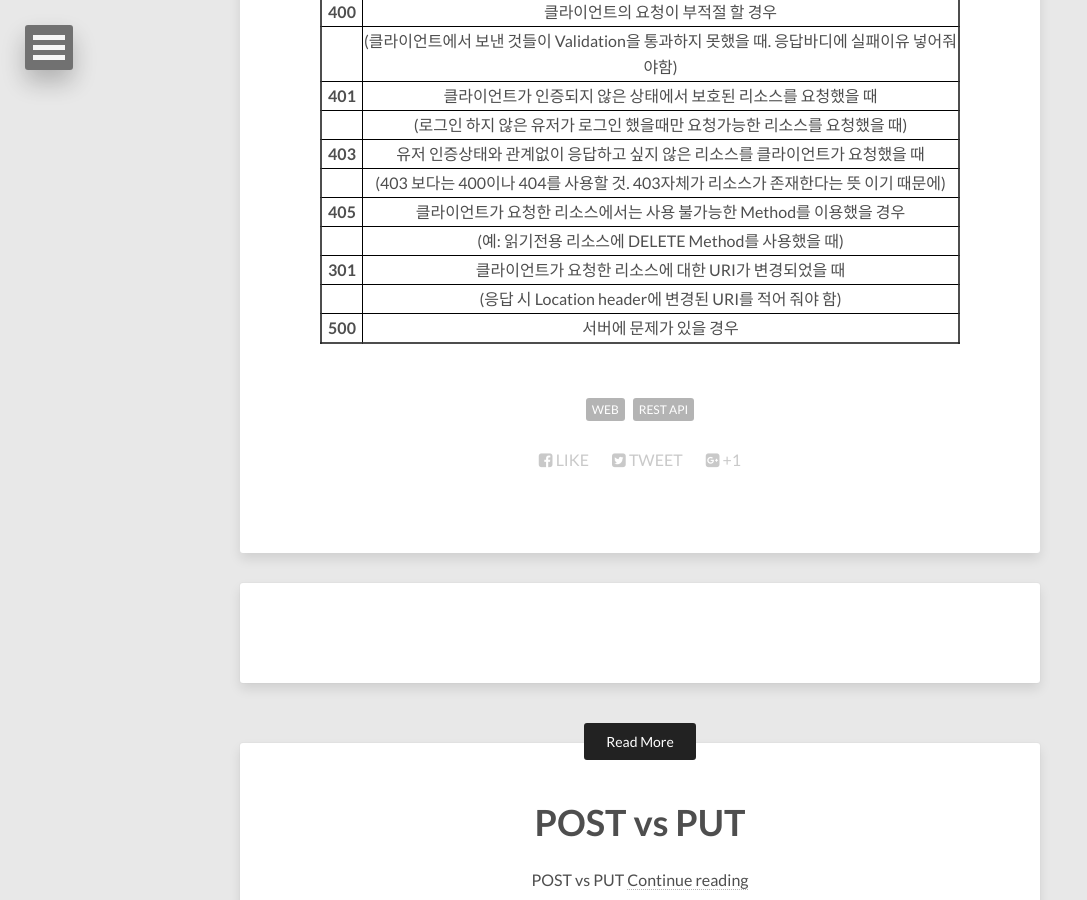
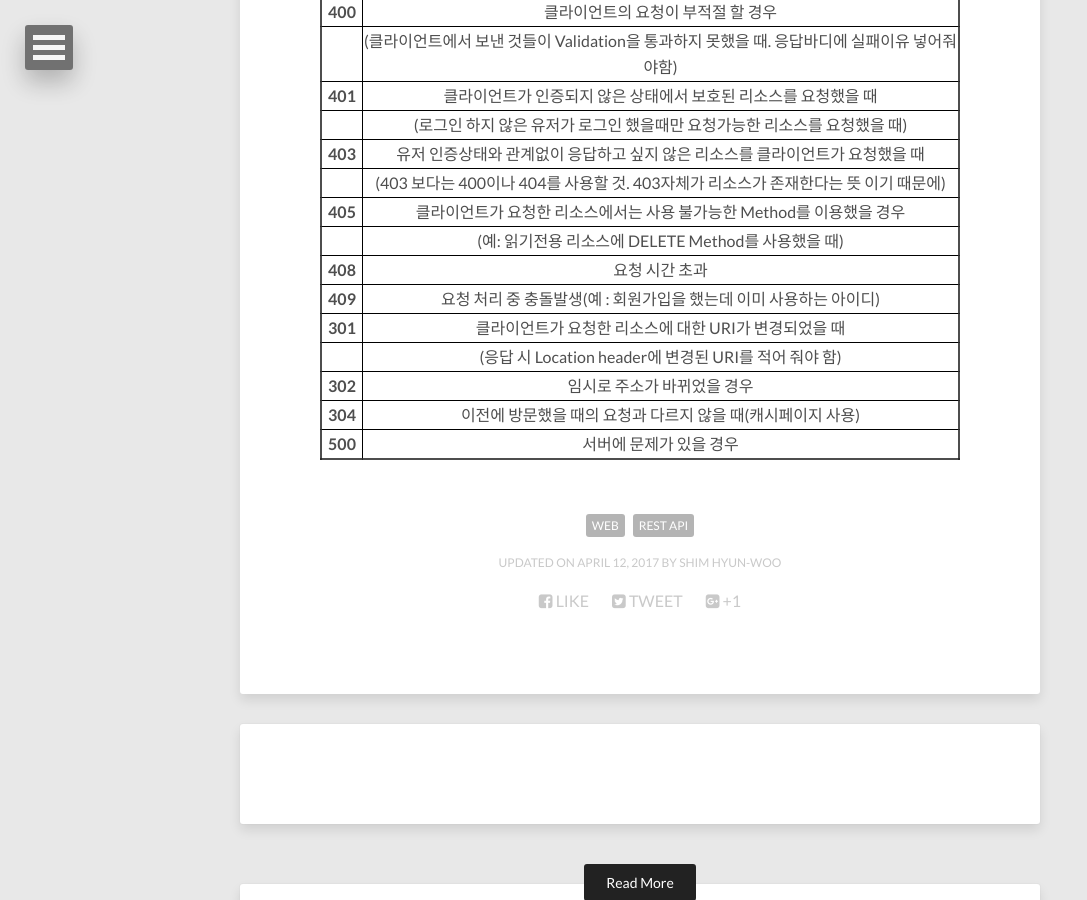
Before and after one commit to hwshim0810/hwshim0810.github.io, a Jekyll site: the page built from _posts/2017-04-06-WEB-REST-post.md, in a window 1280 px wide and 900 px high, scrolled down 3668 px. Shown: the whole window, without its empty margins (0-1087 px from the left). Built offline with Jekyll 4.4.1, drawn with Linux system fonts in a browser that asks for light colours; nearby versions of some CDN libraries; comment, search, counter and statistics services are not loaded.

Commit message:
post update

```diff
--- a/_posts/2017-04-06-WEB-REST-post.md
+++ b/_posts/2017-04-06-WEB-REST-post.md
@@ -3,6 +3,7 @@ layout: post
 title: REST API
 description: "REST API"
 tags: [Web, REST API]
+modified: 2017-04-12
 ---
 # REST(Representational State Transfer)란?
 
@@ -128,7 +129,11 @@ Body에는 응답 가능한 media type을 명시하여 응답해야 함
 | | (403 보다는 400이나 404를 사용할 것. 403자체가 리소스가 존재한다는 뜻 이기 때문에) |
 | **405** | 클라이언트가 요청한 리소스에서는 사용 불가능한 Method를 이용했을 경우 |
 | | (예: 읽기전용 리소스에 DELETE Method를 사용했을 때) |
+| **408** | 요청 시간 초과 |
+| **409** | 요청 처리 중 충돌발생(예 : 회원가입을 했는데 이미 사용하는 아이디) |
 | :-------------: | :-------------: |
 | **301** | 클라이언트가 요청한 리소스에 대한 URI가 변경되었을 때 |
 | | (응답 시 Location header에 변경된 URI를 적어 줘야 함) |
+| **302** | 임시로 주소가 바뀌었을 경우 |
+| **304** | 이전에 방문했을 때의 요청과 다르지 않을 때(캐시페이지 사용) |
 | **500** | 서버에 문제가 있을 경우 |
```
